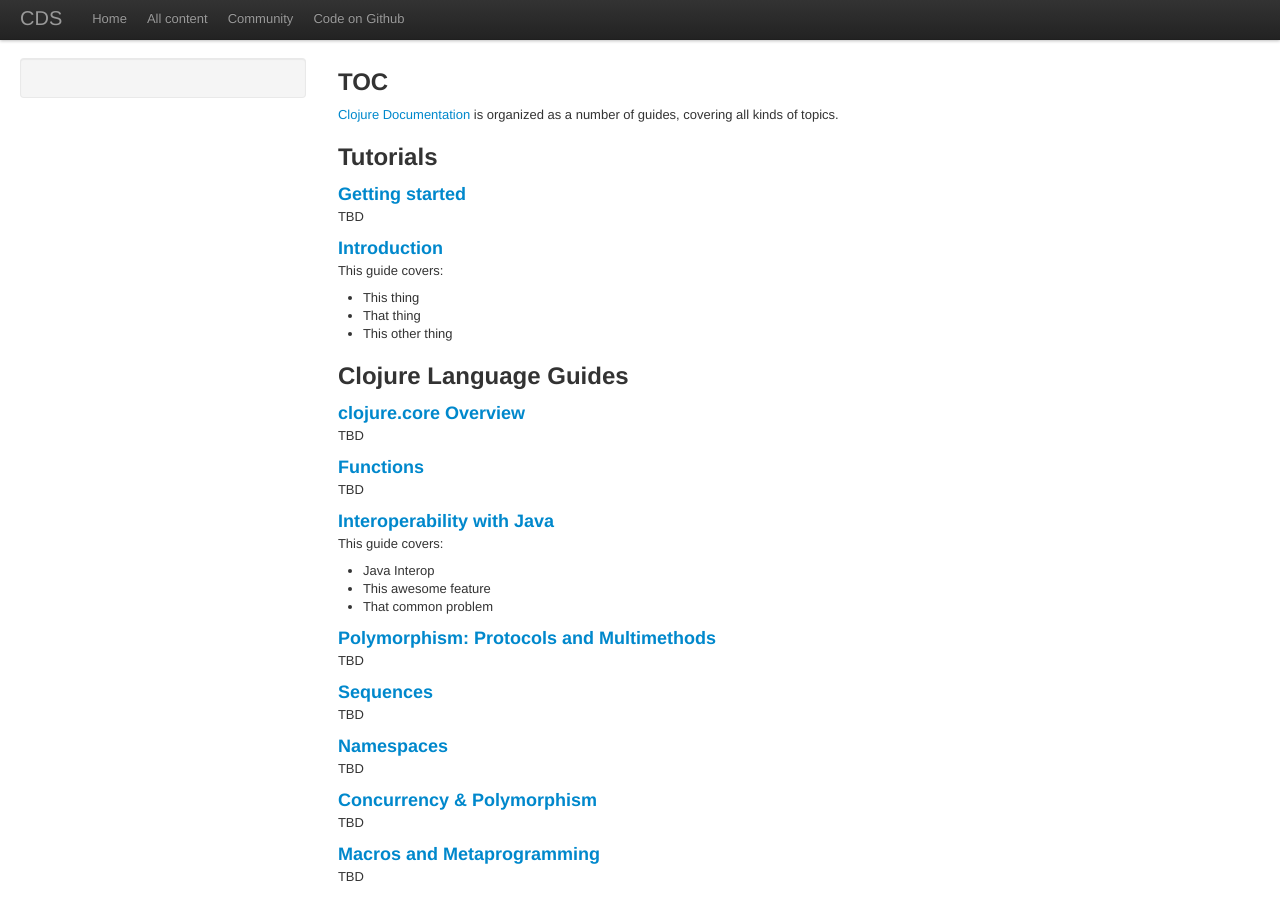
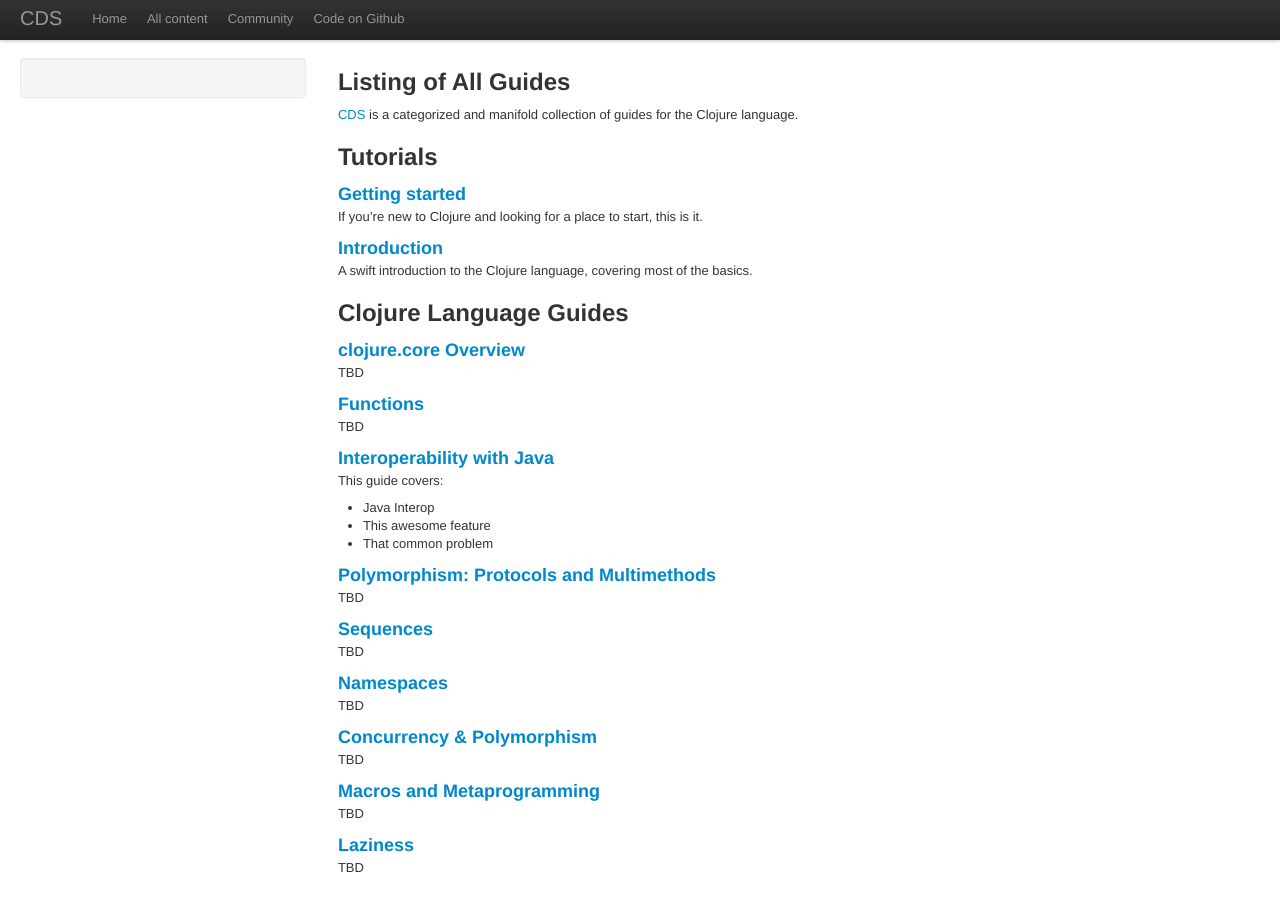
Before and after one commit to clojuredocs/guides, a Jekyll site: the page built from articles/content.md, in a window 1280 px wide and 900 px high. Built offline with Jekyll 4.4.1, drawn with Linux system fonts in a browser that asks for light colours; some web fonts are replaced; Markdown is read by kramdown in place of the engine named in the settings.

Commit message:
Clarified main ToC page. Added blurbs for getting-started and intro tuts.

```diff
--- a/articles/content.md
+++ b/articles/content.md
@@ -3,10 +3,10 @@
 layout: article
 ---
 
-## TOC
+## Listing of All Guides
 
-[Clojure Documentation](https://github.com/clojuredocs/cds) is organized as a number of guides, covering all kinds of topics.
-
+[CDS](https://github.com/clojuredocs/cds) is a categorized and
+manifold collection of guides for the Clojure language.
 
 
 
@@ -14,16 +14,13 @@
 
 ###  [Getting started](/articles/tutorials/getting_started.html)
 
-TBD
+If you're new to Clojure and looking for a place to start, this is it.
 
 
 ### [Introduction](/articles/tutorials/introduction.html)
 
-This guide covers:
-
- * This thing
- * That thing
- * This other thing
+A swift introduction to the Clojure language, covering most of the
+basics.
 
 
 
```
